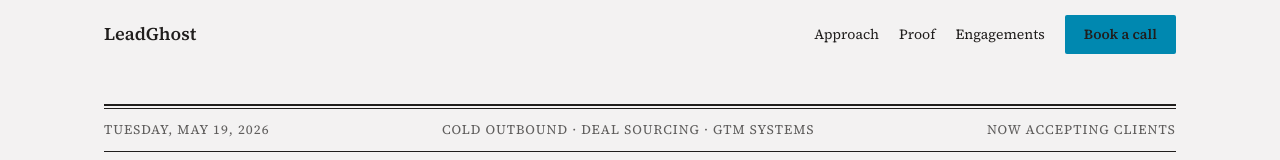
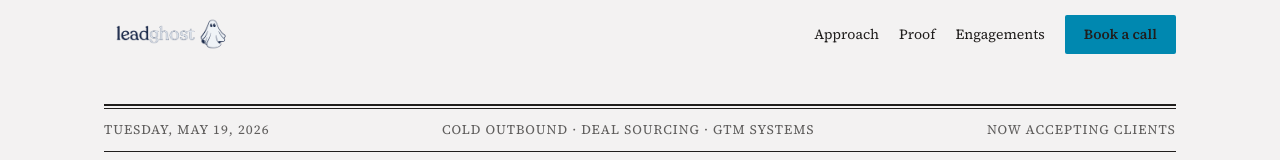
Before and after one commit to copyghost/leadghost-site, a Next.js app: page / in a window 1280 px wide. Shown: the top 160 px of the page. Built offline with nearby package versions, Linux system fonts and the light colour scheme.

Commit message:
Add brand logo to the nav and Organization schema
- Web-optimized logo at public/logo.png (transparent, 1200px wide).
- Replaces the text wordmark in the top-left nav with the logo (links home,
  alt text for a11y).
- Organization JSON-LD logo now points to /logo.png.

```diff
--- a/app/page.js
+++ b/app/page.js
@@ -12,7 +12,7 @@ const CTA = 'Book a call';
 // app/broadsheet.css). Kept as HTML so it renders byte-for-byte as designed.
 const INNER = `
   <nav class="nav" style="padding-inline: max(var(--edge), calc((100% - 1200px)/2 + var(--edge)));">
-    <span class="nav-brand">LeadGhost</span>
+    <a class="nav-brand" href="/" aria-label="LeadGhost home" style="display:inline-flex; align-items:center;"><img src="/logo.png" alt="LeadGhost" width="125" height="32" style="height:32px; width:auto; display:block;"></a>
     <a href="#approach" style="white-space:nowrap">Approach</a>
     <a href="#proof" style="white-space:nowrap">Proof</a>
     <a href="#engagements" style="white-space:nowrap">Engagements</a>
--- a/components/StructuredData.js
+++ b/components/StructuredData.js
@@ -16,7 +16,7 @@ const organization = {
   name: 'LeadGhost',
   url: BASE_URL,
   email: 'micheal@leadghost.co',
-  logo: `${BASE_URL}/icon-512.png`,
+  logo: `${BASE_URL}/logo.png`,
   description:
     'Cold outbound infrastructure, campaign strategy, and GTM systems that put you in conversation with the people who decide.',
 };
```
Also changed, not shown: public/logo.png (added).
